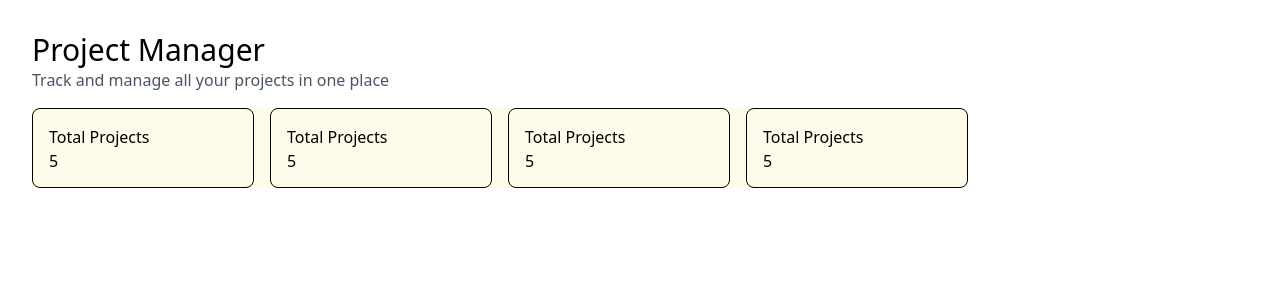
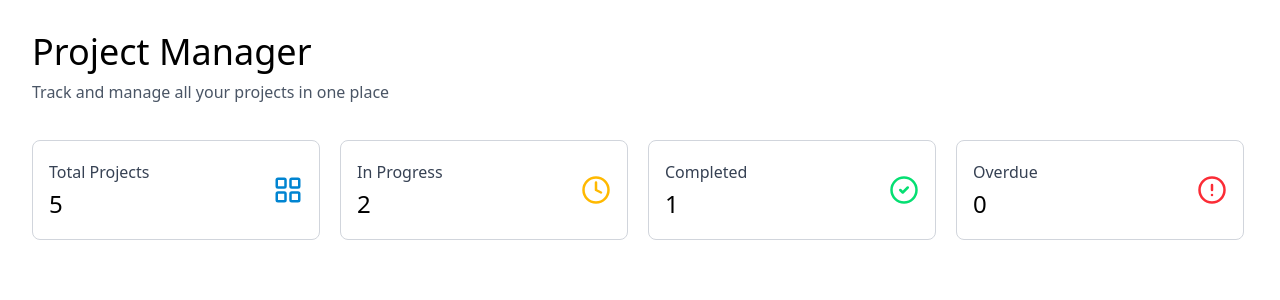
Before and after one commit to adrianmanalili521-blip/Project_Manager_Web_App, a React (Vite) app: page / in a window 1280 px wide. Shown: the top 300 px of the page. Built offline with nearby package versions, Linux system fonts and the light colour scheme.

Commit message:
Done Card1 component ui

```diff
--- a/package.json
+++ b/package.json
@@ -11,6 +11,7 @@
   },
   "dependencies": {
     "@tailwindcss/vite": "^4.1.18",
+    "lucide-react": "^0.563.0",
     "react": "^19.2.0",
     "react-dom": "^19.2.0"
   },
--- a/src/App.tsx
+++ b/src/App.tsx
@@ -1,17 +1,43 @@
 import Card1 from './components/Card1';
 
+import { LayoutGrid, Clock4, CircleCheck, CircleAlert } from 'lucide-react';
 function App () {
   return (
     <div className="h-screen w-screen flex flex-col p-4 m-4 gap-4">
       <div className="flex flex-col">
-        <p className="text-3xl font-medium">Project Manager</p>
-        <p className="text-gray-600">Track and manage all your projects in one place</p>
+        <p className="text-4xl font-medium">Project Manager</p>
+        <p className="text-gray-600 mt-2">Track and manage all your projects in one place</p>
       </div>
-      <div className="flex flex-row h-auto w-3/4 bg-amber-50 gap-4">
-        <Card1 />
-        <Card1 />
-        <Card1 />
-        <Card1 />
+      <div className="flex flex-row h-25 w-full gap-5 mt-5">
+      <Card1
+        title="Total Projects"
+        total={5}
+        Icon={LayoutGrid}
+        iconColor="text-sky-600"
+        iconSize={30}
+      />
+      <Card1
+        title="In Progress"
+        total={2}
+        Icon={Clock4}
+        iconColor="text-amber-400"
+        iconSize={30}
+      />
+      <Card1
+        title="Completed"
+        total={1}
+        Icon={CircleCheck}
+        iconColor="text-green-400"
+        iconSize={30}
+      />
+      <Card1
+        title="Overdue"
+        total={0}
+        Icon={CircleAlert}
+        iconColor="text-red-500"
+        iconSize={30}
+      />
+
       </div>
 
     </div>
--- a/src/components/Card1.tsx
+++ b/src/components/Card1.tsx
@@ -1,8 +1,21 @@
-function Card1 () {
+import type { LucideProps } from 'lucide-react';
+
+interface Card1Props{
+    title: string,
+    total: number
+    Icon: React.ComponentType<LucideProps>;
+    iconColor?: string;
+    iconSize?: number;
+}
+
+function Card1 ({ title, total, Icon, iconColor = "black", iconSize = 30 } : Card1Props) {
     return (
-        <div className="h-20 bg-amber-50 w-3xs rounded-lg border border-black p-4 flex flex-col">
-            <p>Total Projects</p>
-            <p>5</p>
+        <div className="w-2xs rounded-lg border border-gray-300 p-4 flex justify-between items-center">
+            <div className="flex flex-col gap-1">
+                <p className="text-gray-700">{title}</p>
+                <p className="font-medium text-2xl">{total}</p>
+            </div>
+            <Icon className={iconColor} size={iconSize}/>
         </div>
     );
 }
```
Also changed, not shown: 1 other file (tests, documents, lock files or other folders).
